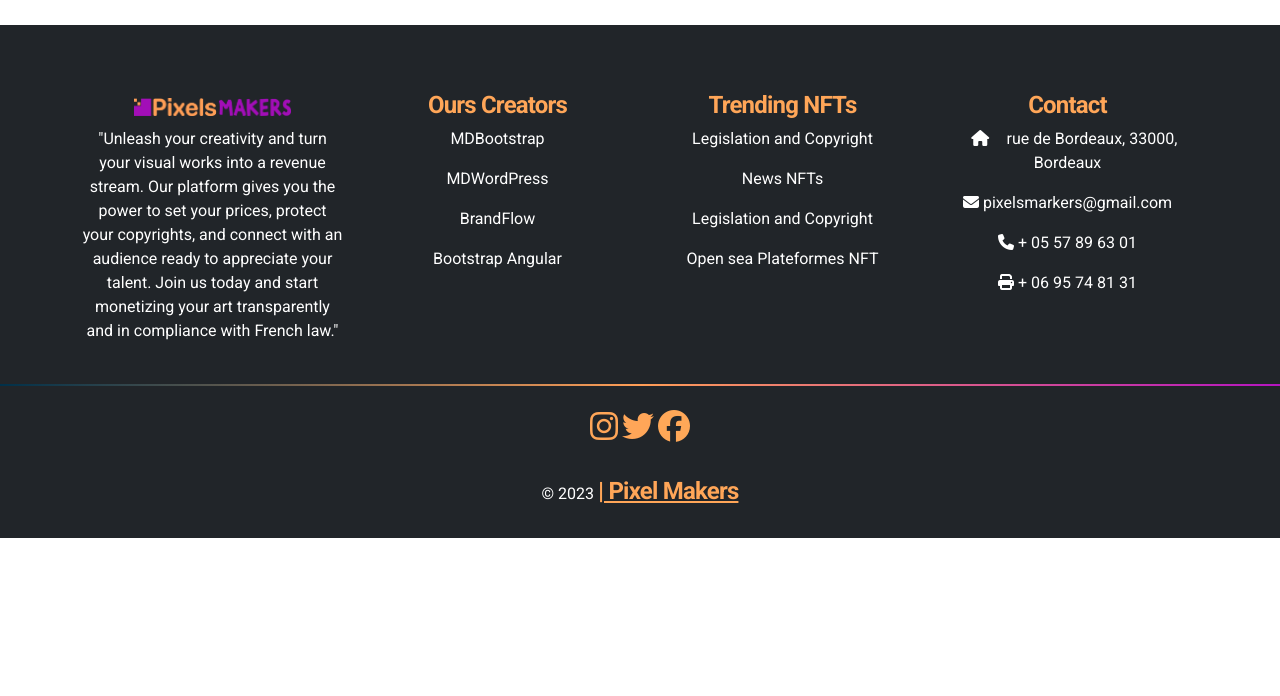
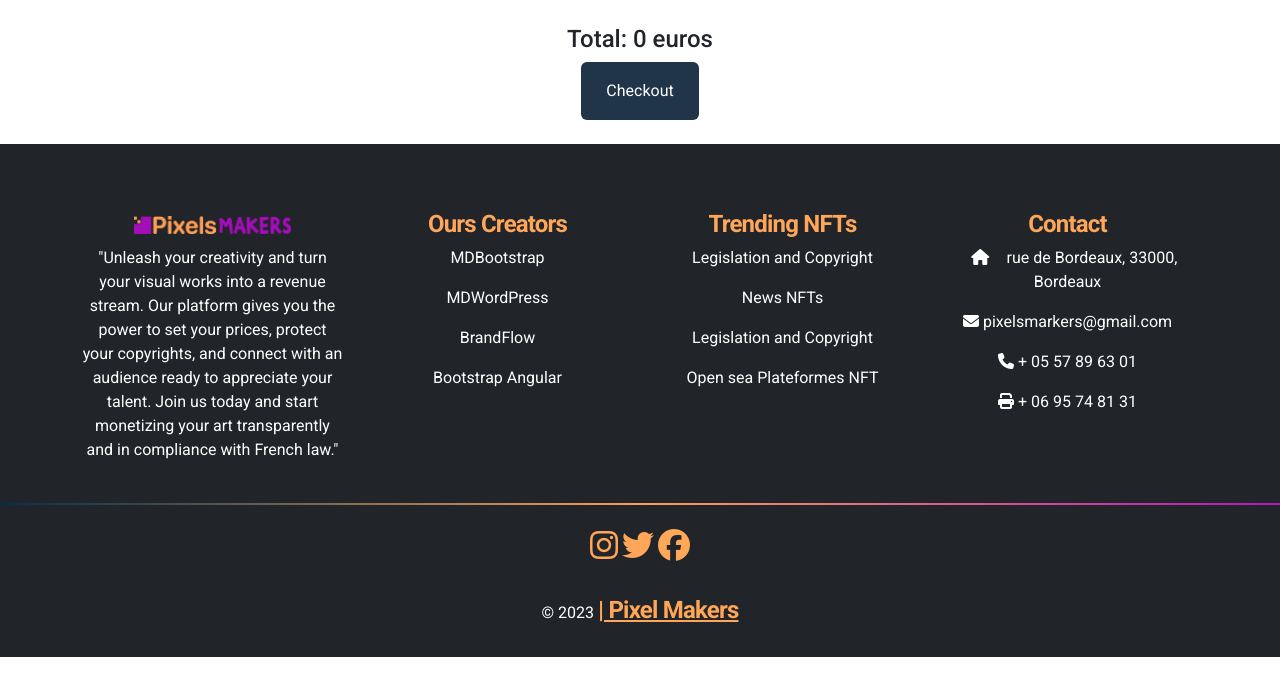
Before and after one commit to Tomasspit2/NFT-project, a Symfony app: template templates/cart/cart.html.twig in a window 1280 px wide. Shown: the part 90-786 px from the top of the page. Run offline with Twig, Linux system fonts and the light colour scheme; the template is opened without the code that fills it, so the values that code supplies are empty; some libraries are stand-ins or nearby versions.

Commit message:
cart delete total checkout

```diff
--- a/public/js/displayCart.js
+++ b/public/js/displayCart.js
@@ -1,33 +1,22 @@
+
+
 /*document.addEventListener("DOMContentLoaded", function() {
     let cart = JSON.parse(localStorage.getItem("cart") || "[]");
-    console.log("Retrieved cart:", cart);
     let cartContainer = document.querySelector('#cart-container');
 
-    let cartHTML = cart.map(artworkItem => `
-    <div class="cart-item">
-        <img src="${artworkItem.image_url}" alt="${artworkItem.name}">
-        <p>${artworkItem.name}</p>
-        <p>${artworkItem.price} euros</p>
-    </div>
-`).join('');
+    function renderCart() {
+        // Compute the total price of all items in the cart
+        let total = cart.reduce((accumulator, artworkItem) => accumulator + Number(artworkItem.price), 0);
 
-    cartContainer.innerHTML = cartHTML;
-
-});*/
-
-
-document.addEventListener("DOMContentLoaded", function() {
-    let cart = JSON.parse(localStorage.getItem("cart") || "[]");
-    console.log("Retrieved cart:", cart);
-    let cartContainer = document.querySelector('#cart-container');
-
-    let cartHTML = cart.map(artworkItem => `
+        let cartHTML = cart.map((artworkItem, index) => `
         <div class="col-lg-4 col-md-6 col-sm-12 mb-4">  <!-- Bootstrap responsive columns -->
             <div class="card mx-auto" style="width: 18rem;"> <!-- Bootstrap card -->
                 <img src="${artworkItem.image_url}" alt="${artworkItem.name}" class="card-img-top">
                 <div class="card-body">
                     <h5 class="card-title">${artworkItem.name}</h5>
                     <p class="card-text">${artworkItem.price} euros</p>
+                    <p class="card-firstname-lastname">${artworkItem.firstname} ${artworkItem.lastname}</p>
+                    <button data-index="${index}" class="btn btn-danger delete-btn">Delete</button>
                 </div>
             </div>
         </div>
@@ -38,6 +27,94 @@ document.addEventListener("DOMContentLoaded", function() {
         <div class="row justify-content-center">
             ${cartHTML}
         </div>
+        <div class="row justify-content-center">
+            <div class="col-12 text-center">
+                <h4>Total: ${total} euros</h4>
+            </div>
+        </div>
     </div>
     `;
+
+        // Add event listeners to the delete buttons
+        let deleteButtons = document.querySelectorAll('.delete-btn');
+        deleteButtons.forEach(button => {
+            button.addEventListener('click', function(e) {
+                let index = e.target.getAttribute('data-index');
+                cart.splice(index, 1); // Remove the item from the cart
+                localStorage.setItem("cart", JSON.stringify(cart)); // Update localStorage
+                renderCart(); // Re-render the cart
             });
+        });
+    }
+
+    renderCart(); // Initial render
+});
+
+*/
+
+
+
+
+
+
+
+
+
+
+
+
+document.addEventListener("DOMContentLoaded", function() {
+    let cart = JSON.parse(localStorage.getItem("cart") || "[]");
+    let cartContainer = document.querySelector('#cart-container');
+
+    function renderCart() {
+        // Compute the total price of all items in the cart
+        let total = cart.reduce((accumulator, artworkItem) => accumulator + Number(artworkItem.price), 0);
+
+        let cartHTML = cart.map((artworkItem, index) => `
+        <div class="col-lg-4 col-md-6 col-sm-12 mb-4">  <!-- Bootstrap responsive columns -->
+            <div class="card mx-auto" style="width: 18rem;"> <!-- Bootstrap card -->
+                <img src="${artworkItem.image_url}" alt="${artworkItem.name}" class="card-img-top">
+                <div class="card-body">
+                    <h5 class="card-title">${artworkItem.name}</h5>
+                    <p class="card-text">${artworkItem.price} euros</p>
+                    <p class="card-firstname-lastname">${artworkItem.firstname} ${artworkItem.lastname}</p>
+                    <button data-index="${index}" class="btn btn-danger delete-btn">Delete</button>
+                </div>
+            </div>
+        </div>
+    `).join('');
+
+        cartContainer.innerHTML = `
+    <div class="container cd-cart-container">
+        <div class="row justify-content-center">
+            ${cartHTML}
+        </div>
+        <div class="row justify-content-center">
+            <div class="col-12 text-center">
+                <h4>Total: ${total} euros</h4>
+                <button class="btn button-nfts mb-4" id="checkout-btn">Checkout</button> <!-- Checkout button -->
+            </div>
+        </div>
+    </div>
+    `;
+
+        // Add event listeners to the delete buttons
+        let deleteButtons = document.querySelectorAll('.delete-btn');
+        deleteButtons.forEach(button => {
+            button.addEventListener('click', function(e) {
+                let index = e.target.getAttribute('data-index');
+                cart.splice(index, 1); // Remove the item from the cart
+                localStorage.setItem("cart", JSON.stringify(cart)); // Update localStorage
+                renderCart(); // Re-render the cart
+            });
+        });
+
+        // Add event listener to the checkout button
+        document.querySelector('#checkout-btn').addEventListener('click', function() {
+            alert('Proceeding to checkout!');
+        });
+    }
+
+    renderCart(); // Initial render
+});
```
Also changed, not shown: public/js/addToCart.js (+5 -36 lines), templates/artwork/show.html.twig (+5 -3 lines). Lines whose indentation alone changed are shown as unchanged.
